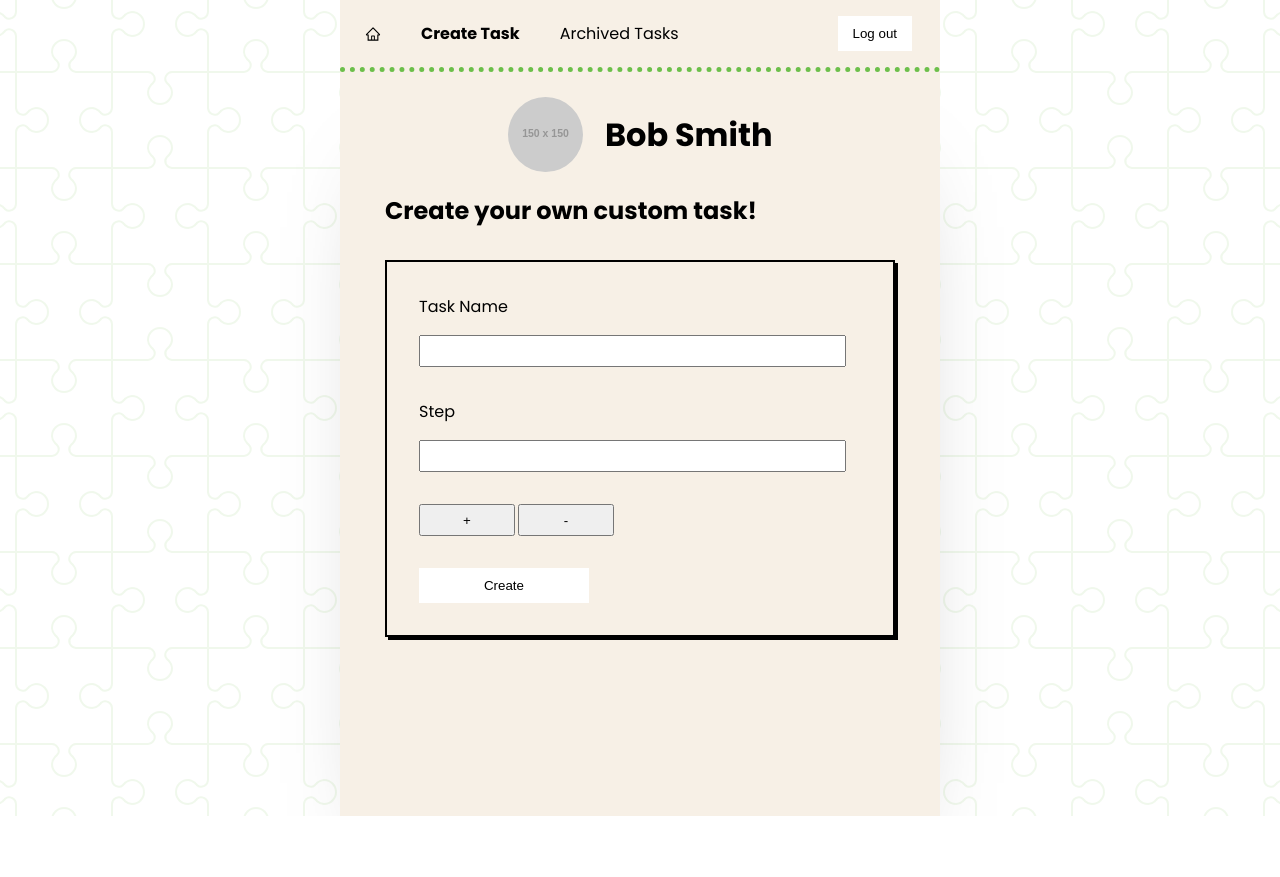
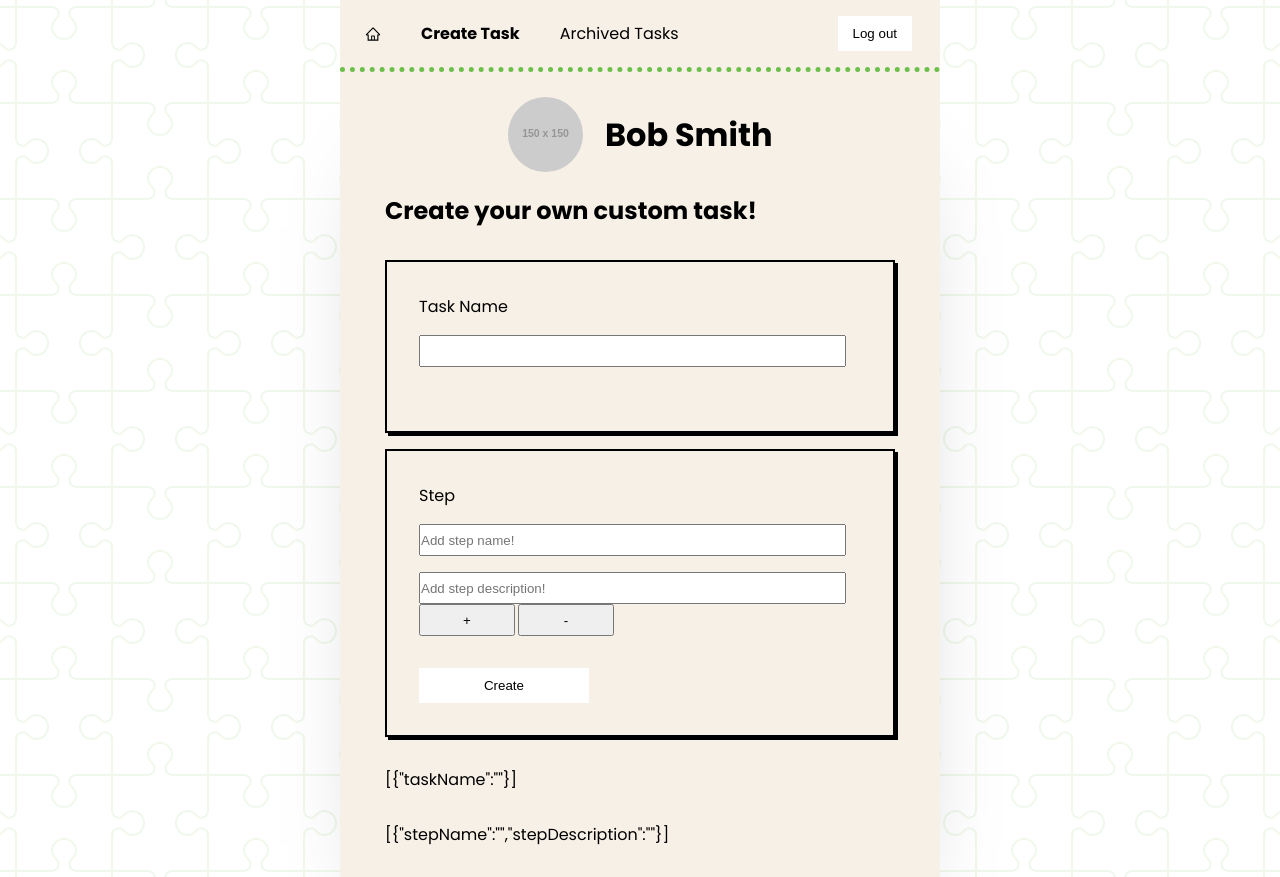
Before and after one commit to samo-13/helper-buddy, a React (Create React App) app in the folder client/: page /create in a window 1280 px wide. Before the commit the page ends 816 px from the top, so only its background shows below. Built offline with nearby package versions, Linux system fonts and the light colour scheme.

Commit message:
Get two forms working

```diff
--- a/client/src/pages/Create.jsx
+++ b/client/src/pages/Create.jsx
@@ -1,7 +1,7 @@
 // --------------------------------------------------------------------------------------------------
 import React, { useState,useEffect } from 'react';
 import axios from 'axios';
-import { createTask, getTask, updateTask } from '/Users/sarahmoss/helper-buddy/routes/taskRoutes.js';
+// import { createTask, getTask, updateTask } from '/Users/sarahmoss/helper-buddy/routes/taskRoutes.js';
 
 // import { BrowserRouter, Route, Routes } from 'react-router-dom';
 // --------------------------------------------------------------------------------------------------
@@ -22,48 +22,65 @@ import './Layout.scss';
 
 const Create = () => {
 
-  const [tasks, setTasks] = useState([]);
-  const [steps, setSteps] = useState();
+  // const [task, setTask] = useState([]);
+  // const [steps, setSteps] = useState();
+  const [taskInput, setTaskInput] = useState([{ taskName: "" }]);
+  const [stepInputList, setStepInputList] = useState([{ stepName: "", stepDescription: "" }]);
+
+
+  // need to have step form add steps with appropriate task id
 
   const HandleSubmit = event => {
-    createTask('Test task name')
+    alert(`Create Task!`)
   }
 
   const AddStepField = event => {
-    alert('Another step field should be added!')
+    alert(`Another step field should be added!`)
   }
 
-  // console.log('STATE:', state);
+// handle click event of the + step button
+const handleAddClick = () => {
+  setStepInputList([...stepInputList, { stepName: "", stepDescription: "" }]);
+};
 
   return (
     <div className="wrapper">
       <h2>Create your own custom task!</h2>
 
       <form>
-        <fieldset>
+
           <div className="task">
-            <label>
-              Task Name
-            </label>
-            <input name="name" />
+            <label>Task Name</label>
+            <input name="taskName" />
+          </div>
+      </form>
+
+          { stepInputList.map((x, i) => {
+            return (
+      <form>
+          <div className="step">
+            <label>Step</label>
+            <br></br>
+            <input name="stepName" placeholder='Add step name!'/>
+            <input name="stepDescription" placeholder='Add step description!'/>
           </div>
 
-          <div className="step">
-            <label>
-              Step
-            </label>
-            <br></br>
-            <input name="step-description" />
-          </div>
-        </fieldset>
 
         <div className="step-buttons">
-          <button onClick={AddStepField} className="step-button">+</button>
+          <button onClick={handleAddClick} className="step-button">+</button>
           <button className="step-button">-</button>
         </div>
           <button className='button' onClick={HandleSubmit} type="submit">Create</button>
       </form>
+            );
+          })}
+
+      <div style={{ marginTop: 30 }}>{JSON.stringify(taskInput)}</div>
+      <div style={{ marginTop: 30 }}>{JSON.stringify(stepInputList)}</div>
+
     </div>
+
+
   )
 }
 
```
